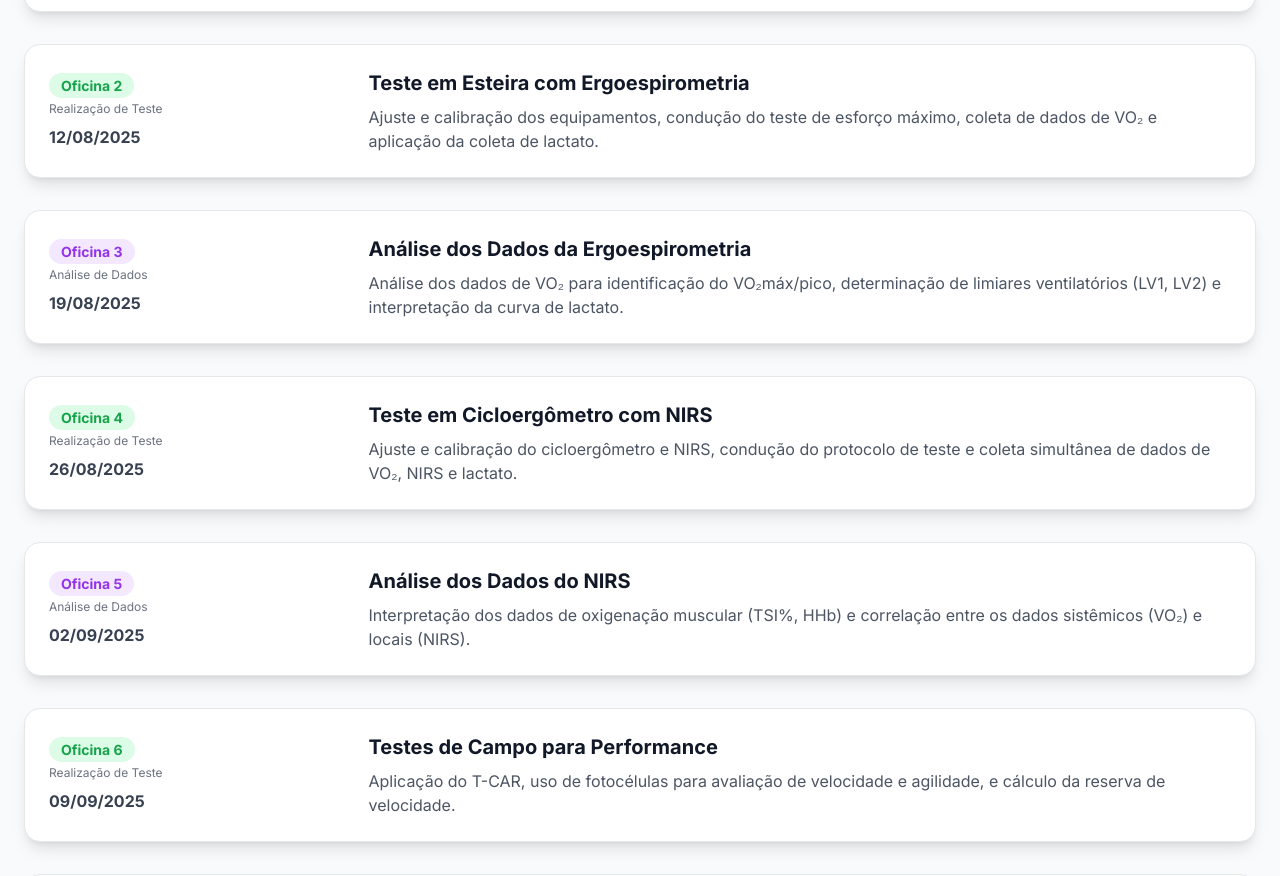
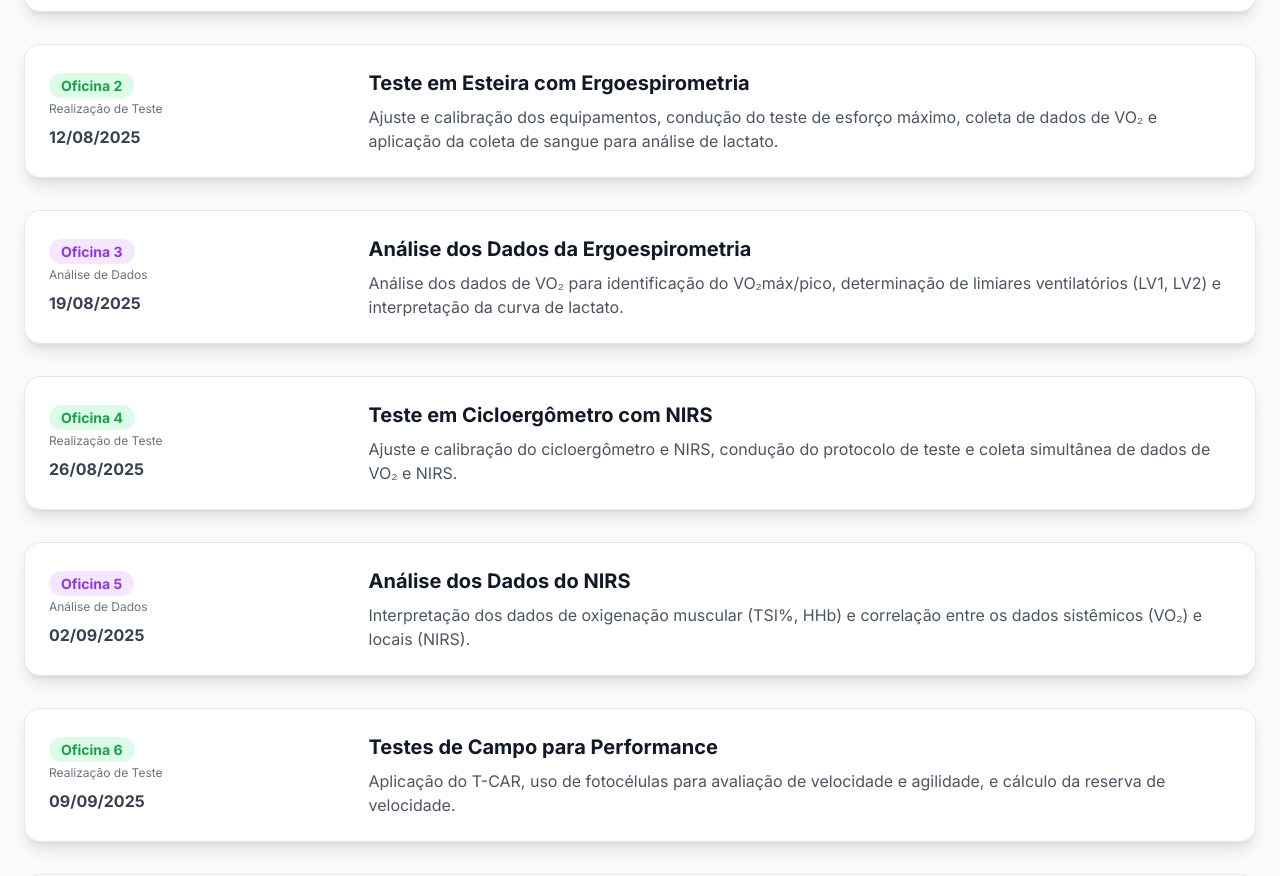
Before and after one commit to jpauleti/oficinaslaef, a plain HTML site: page index.html in a window 1280 px wide. Shown: the part 1294-2170 px from the top of the page. Drawn offline with nearby package versions, Linux system fonts and the light colour scheme.

Commit message:
index.html

```diff
--- a/index.html
+++ b/index.html
@@ -107,7 +107,7 @@
                         </div>
                         <div class="md:w-3/4 md:pl-6">
                             <h4 class="text-xl font-bold text-gray-900">Teste em Esteira com Ergoespirometria</h4>
-                            <p class="mt-2 text-gray-600">Ajuste e calibração dos equipamentos, condução do teste de esforço máximo, coleta de dados de VO₂ e aplicação da coleta de lactato.</p>
+                            <p class="mt-2 text-gray-600">Ajuste e calibração dos equipamentos, condução do teste de esforço máximo, coleta de dados de VO₂ e aplicação da coleta de sangue para análise de lactato.</p>
                         </div>
                     </div>
                 </div>
@@ -135,7 +135,7 @@
                         </div>
                         <div class="md:w-3/4 md:pl-6">
                             <h4 class="text-xl font-bold text-gray-900">Teste em Cicloergômetro com NIRS</h4>
-                            <p class="mt-2 text-gray-600">Ajuste e calibração do cicloergômetro e NIRS, condução do protocolo de teste e coleta simultânea de dados de VO₂, NIRS e lactato.</p>
+                            <p class="mt-2 text-gray-600">Ajuste e calibração do cicloergômetro e NIRS, condução do protocolo de teste e coleta simultânea de dados de VO₂ e NIRS.</p>
                         </div>
                     </div>
                 </div>
```
